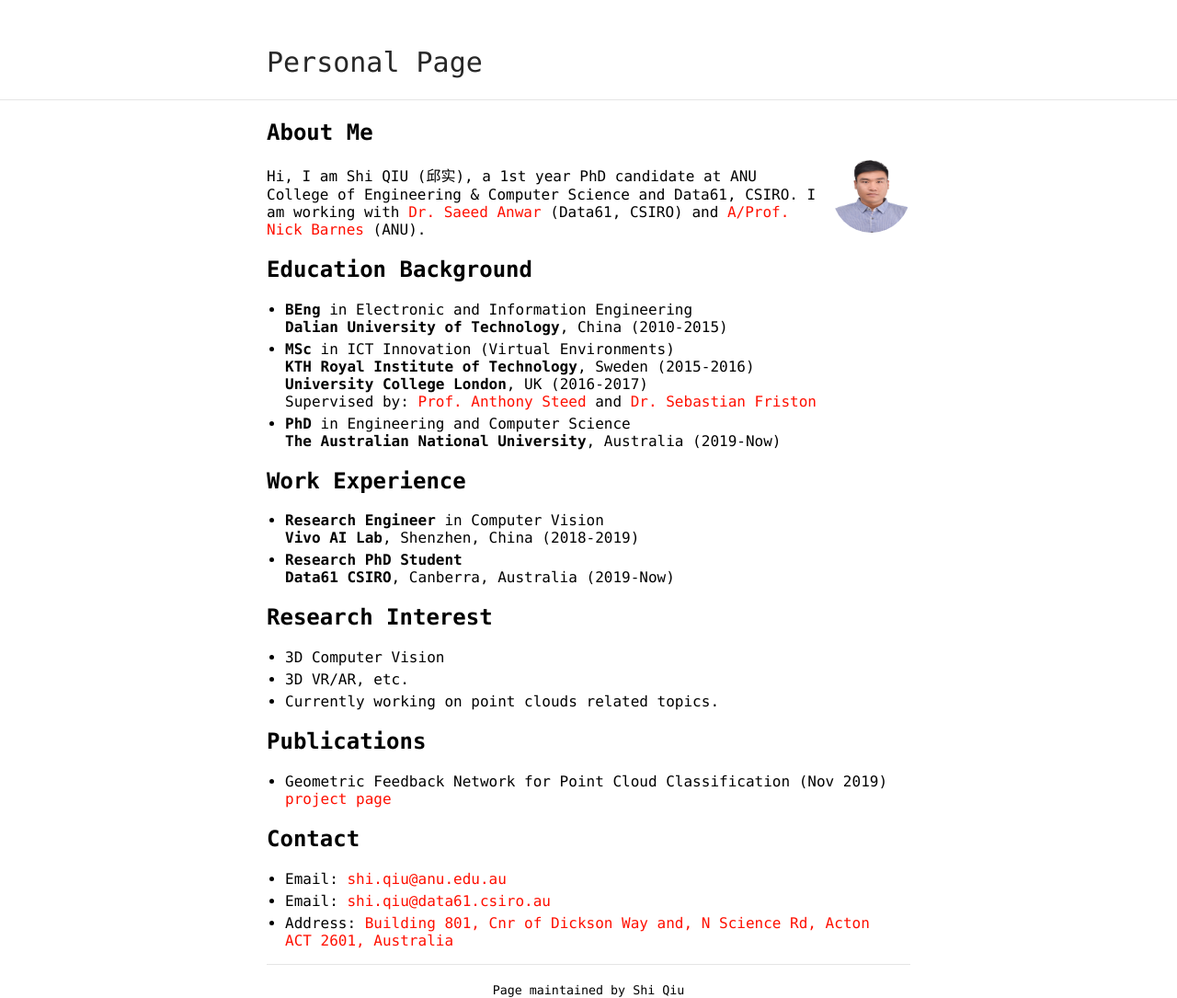
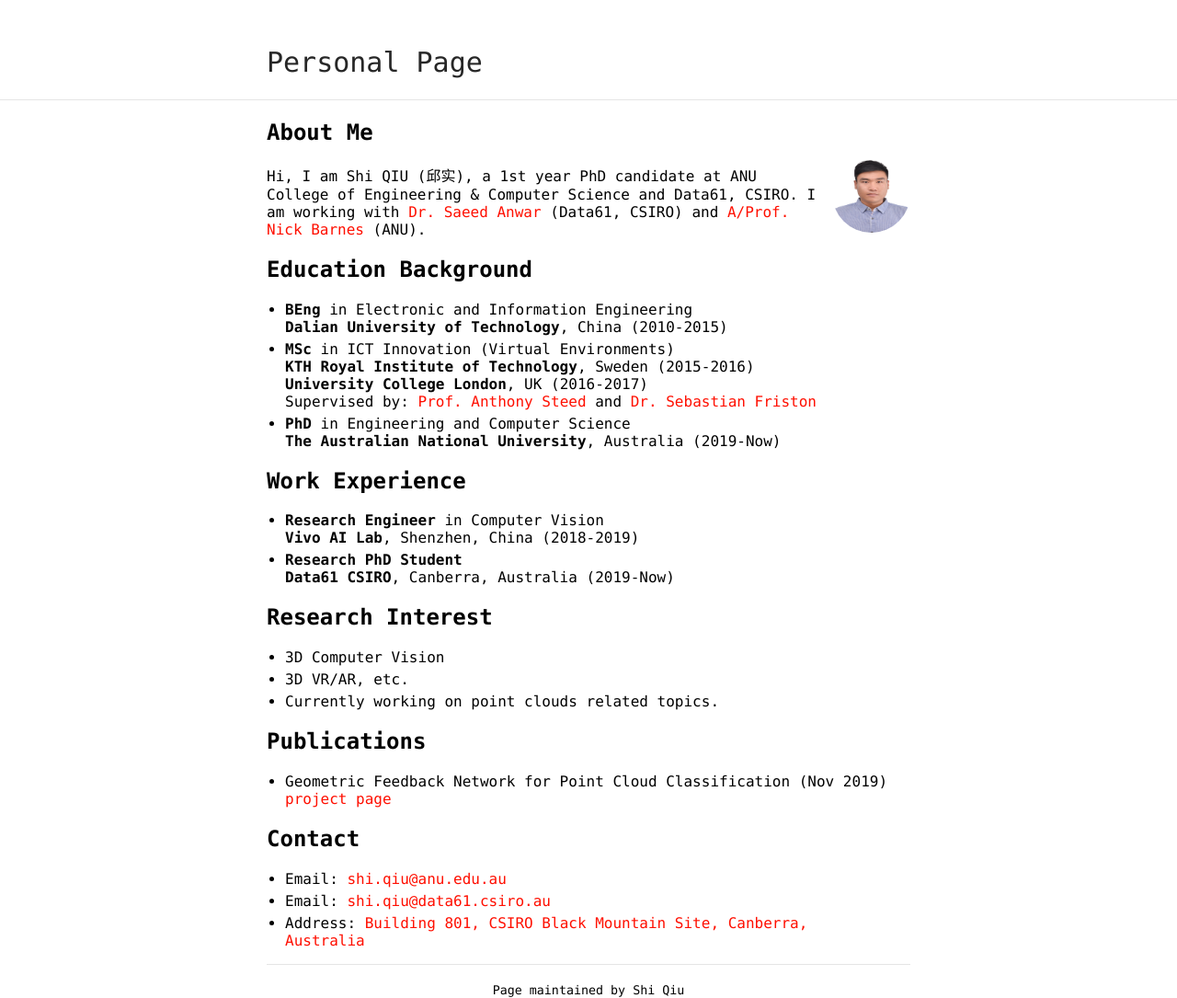
Before and after one commit to ShiQiu0419/ShiQiu0419.github.io, a Jekyll site: the page built from index.md, in a window 1280 px wide. Shown: the whole page at 92% size. Built offline with Jekyll 4.4.1, drawn with Linux system fonts in a browser that asks for light colours; our own code applies the rules of GitHub Pages for plain Markdown files.

Commit message:
Update index.md

```diff
--- a/index.md
+++ b/index.md
@@ -35,4 +35,4 @@ Supervised by: [Prof. Anthony Steed](https://wp.cs.ucl.ac.uk/anthonysteed/) and
 ## Contact
 * Email: [shi.qiu@anu.edu.au](mailto:shi.qiu@anu.edu.au)
 * Email: [shi.qiu@data61.csiro.au](mailto:shi.qiu@data61.csiro.au)
-* Address: [Building 801, Cnr of Dickson Way and, N Science Rd, Acton ACT 2601, Australia](https://goo.gl/maps/CTCSVnrkLpAaSXgx9)
+* Address: [Building 801, CSIRO Black Mountain Site, Canberra, Australia](https://goo.gl/maps/CTCSVnrkLpAaSXgx9)
```
